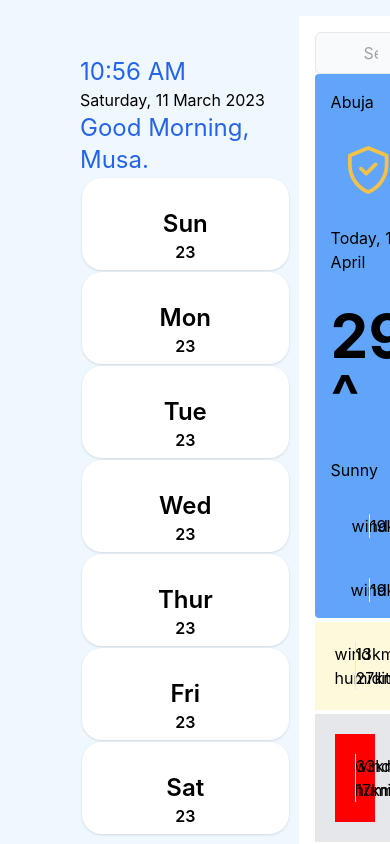
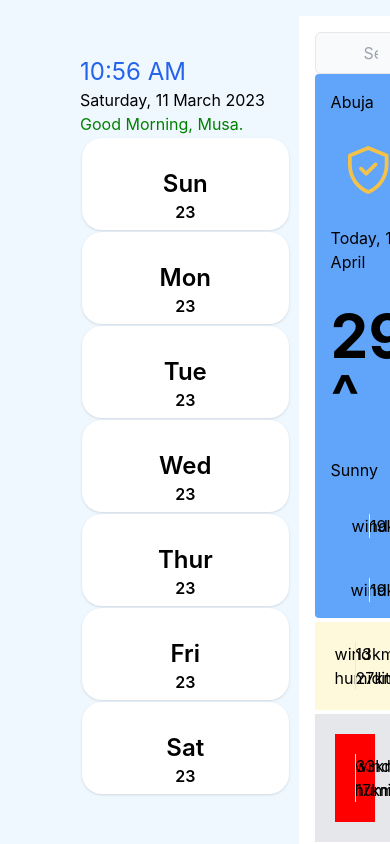
Before and after one commit to musaa99/weather-app, a React (Create React App) app: page / in a window 390 px wide. Shown: the top 844 px of the page. Built offline with nearby package versions, Linux system fonts and the light colour scheme; some icons are missing.

Commit message:
fix responsiveness

```diff
--- a/src/component/GreetUser.jsx
+++ b/src/component/GreetUser.jsx
@@ -17,7 +17,7 @@ const GreetUser = ({ username}) => {
 	}
 
 	return (
-		<h2 >
+		<h2 className='text-[green]' >
 			{timeofday},
 			Musa.
 		</h2>
--- a/src/component/index.jsx
+++ b/src/component/index.jsx
@@ -22,13 +22,13 @@ const Index = () => {
   const year = currentDate.getFullYear();
   const formattedDate = `${dayOfWeek}, ${dayOfMonth} ${month} ${year}`;
   return (
-    <div className=" flex-1 w-full m-8 py-2 pl-6 pr-4">
+    <div className=" lg:flex-1 w-full m-8 py-2 pl-6 pr-4">
       <div className="">
         <p className="font-normal text-2xl text-bold text-blue-600">
          {formattedTime}
         </p>
         <p>{formattedDate}</p>
-        <h1 className="font-normal text-2xl text-bold text-blue-600">
+        <h1 className="lg:font-normal lg:text-2xl lg:text-bold text-blue-600">
 
         <GreetUser/>
         </h1>
```
